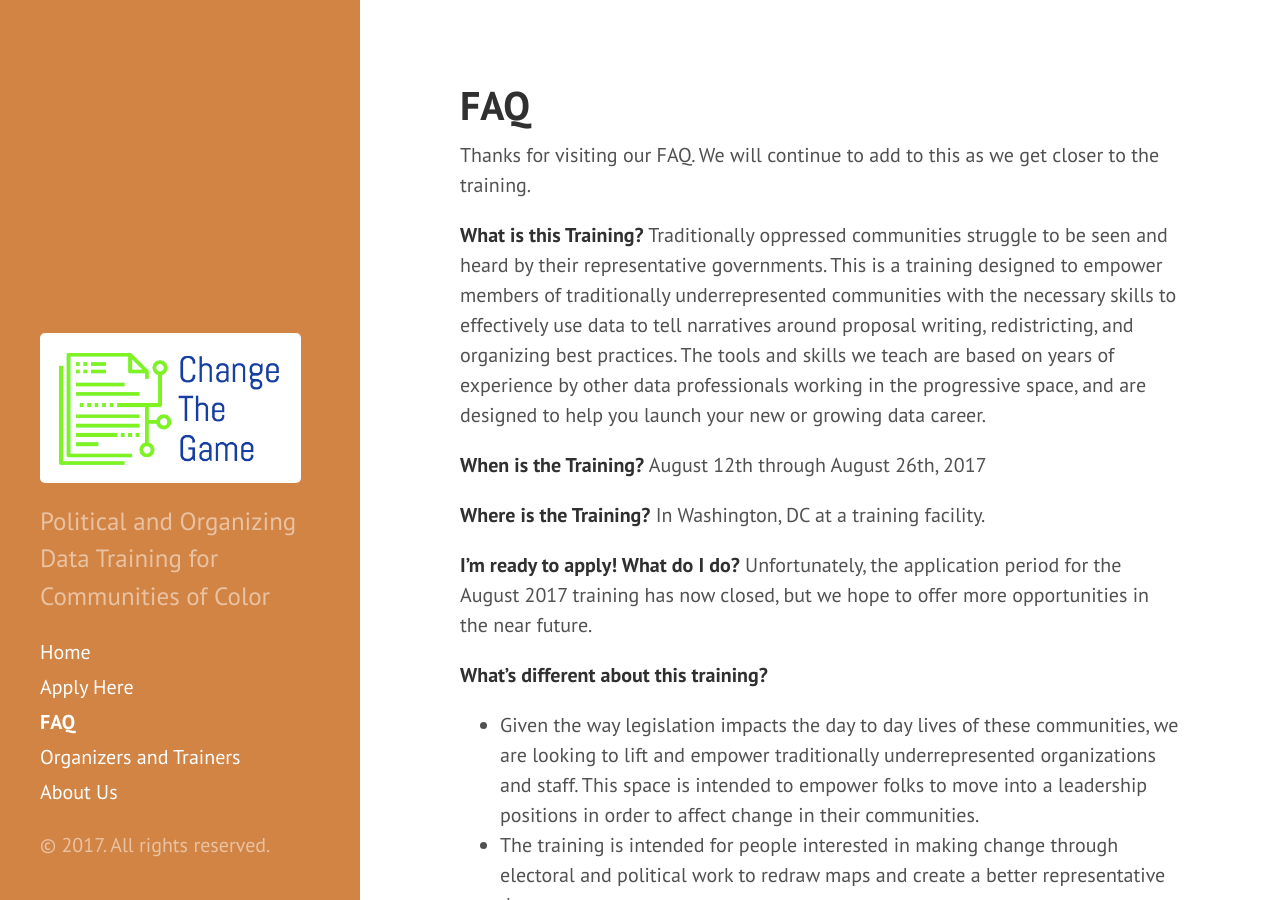
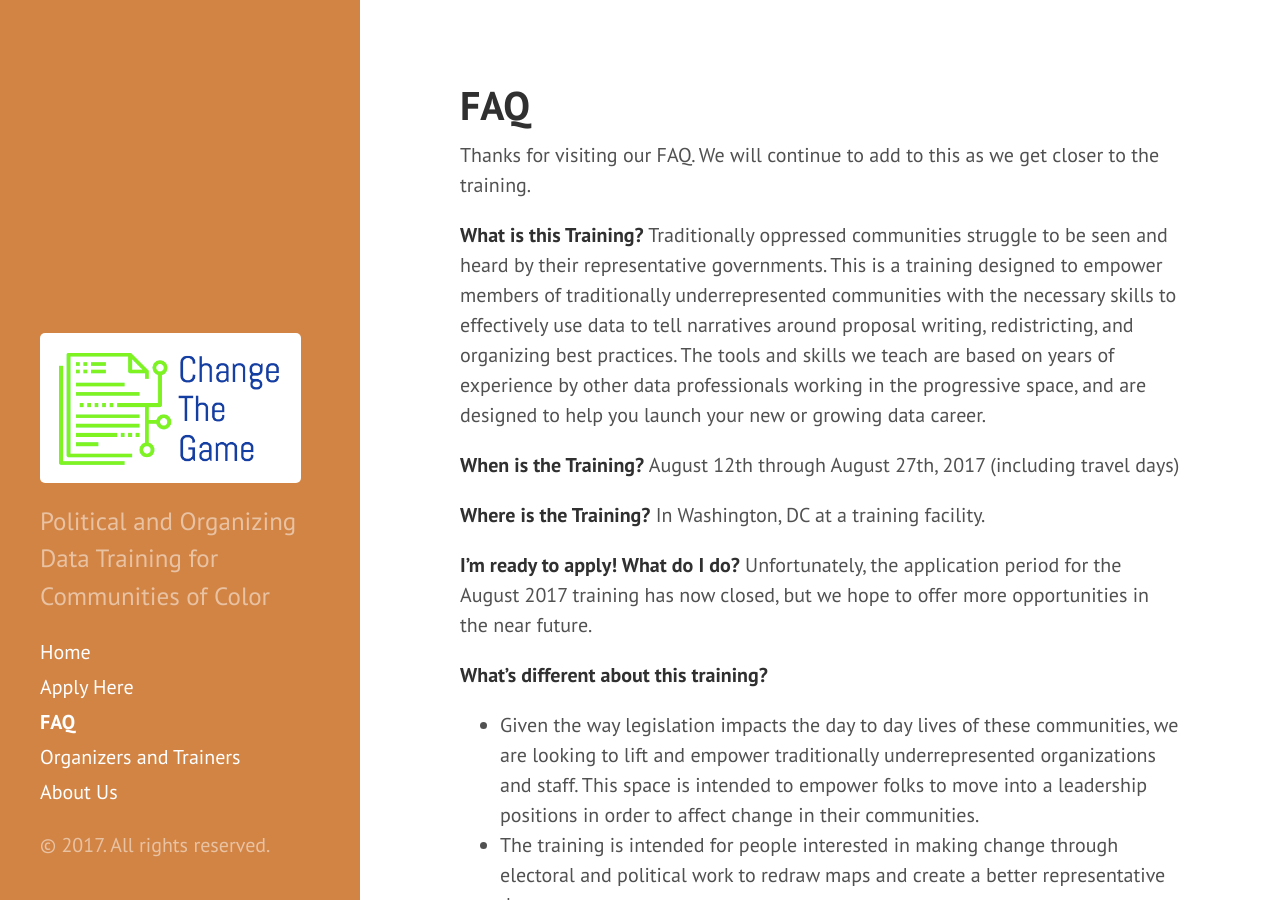
Before and after one commit to anniejw6/changethegame_site, a Jekyll site: the page built from info.md, in a window 1280 px wide and 900 px high. Built offline with Jekyll 4.4.1, drawn with Linux system fonts in a browser that asks for light colours.

Commit message:
Update info.md

```diff
--- a/info.md
+++ b/info.md
@@ -8,7 +8,7 @@ Thanks for visiting our FAQ. We will continue to add to this as we get closer to
 Traditionally oppressed communities struggle to be seen and heard by their representative governments. This is a training designed to empower members of traditionally underrepresented communities with the necessary skills to effectively use data to tell narratives around proposal writing, redistricting, and organizing best practices. The tools and skills we teach are based on years of experience by other data professionals working in the progressive space, and are designed to help you launch your new or growing data career.
 
 **When is the Training?**
- August 12th through August 26th, 2017
+ August 12th through August 27th, 2017 (including travel days)
 
 **Where is the Training?**
 In Washington, DC at a training facility.
```
